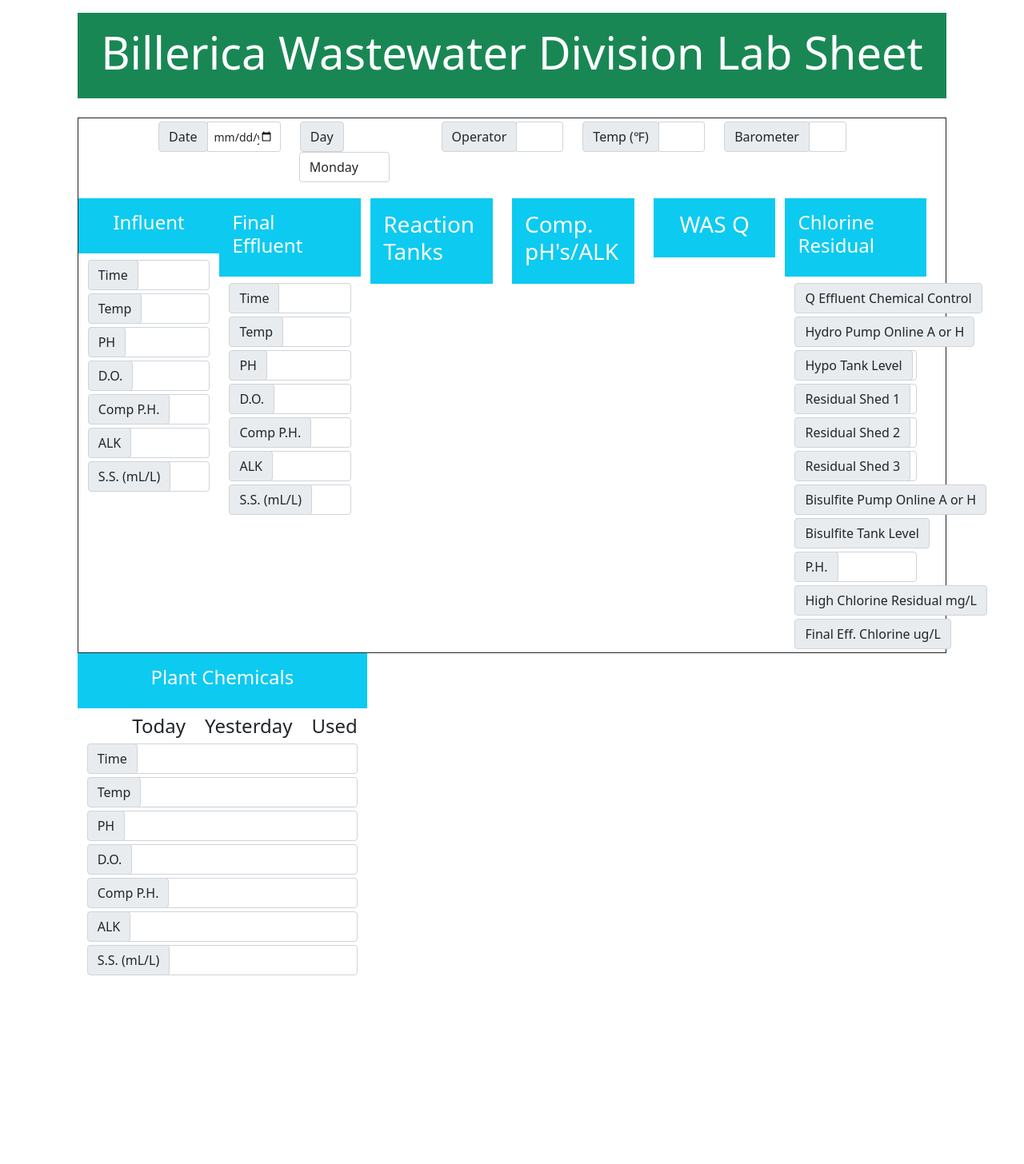
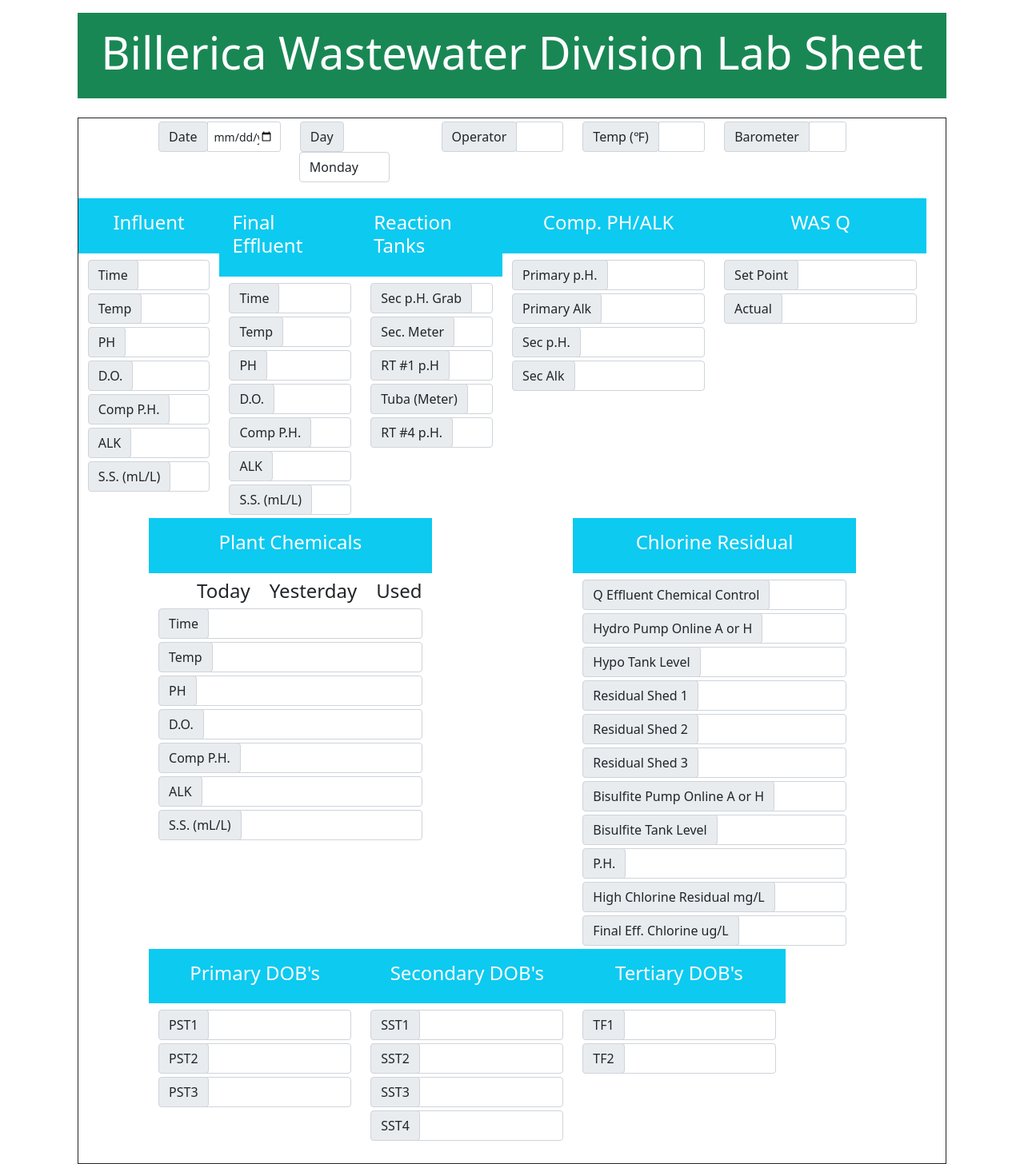
Before and after one commit to DonaldCapodilupo/Ultimate-Wastewater-Program, a Flask app: template templates/Billerica-Division-Lab-Sheet.html in a window 1280 px wide. Shown: the whole page at 80% size. Before the commit the page ends 1220 px from the top, so only its background shows below. Run offline with Flask 2, Linux system fonts and the light colour scheme; the template is opened without the code that fills it, so the values that code supplies are empty.

Commit message:
Changed from individual divs and labels and replaced it with javascript generated divs.

```diff
--- a/templates/Billerica-Division-Lab-Sheet.html
+++ b/templates/Billerica-Division-Lab-Sheet.html
@@ -107,39 +107,65 @@
                 </div>
                 <!--Reaction Tank-->
                 <div class="col-2">
-                    <div class="p-3 mb-2 bg-info text-white d-flex justify-content-center">
-                        <h3>Reaction Tanks</h3>
-                    </div>
-
+                    <div id="Reaction-Tank-Block"></div>
                 </div>
                 <!--COMP. pH/ALK-->
-                <div class="col-2">
-                    <div class="p-3 mb-2 bg-info text-white d-flex justify-content-center">
-                        <h3>Comp. pH's/ALK</h3>
-                    </div>
+                <div class="col-3">
+                    <div id="Composite-PH-and-ALK-Block"></div>
                 </div>
                 <!--WAS Q-->
-                <div class="col-2">
-                    <div class="p-3 mb-2 bg-info text-white d-flex justify-content-center">
-                        <h3>WAS Q</h3>
-                    </div>
+                <div class="col-3">
+                    <div id="Waste-Activated-Sludge-Q-Block"></div>
                 </div>
+            </div>
+
+            <!--Plant Chemicals and Chlorine Residual -->
+            <div class="row" id="row-3">
+                <div class="col-1"></div>
+                <!--Plant Chemicals... -->
+                <div class="col-4">
+                    <div id="Plant-Chemical-Block"></div>
+                </div>
+
+                <div class="col-2"></div>
+
                 <!--Chlorine Residuals -->
-                <div class="col-2">
+                <div class="col-4">
                     <div id="Chlorine-Residual-Block"></div>
                 </div>
+                <div class="col-1"></div>
             </div>
+
+
+
+            <!--Depth's of Blankets -->
+            <div class="row mb-4" id="row-3">
+                <div class="col-1"></div>
+                <!--Primary... -->
+                <div class="col-3">
+                    <div id="Primary-Blanket-Block"></div>
+                </div>
+
+
+
+                <!--Secondary -->
+                <div class="col-3">
+                    <div id="Secondary-Blanket-Block"></div>
+                </div>
+
+                <!--Tertiary -->
+                <div class="col-3">
+                    <div id="Tertiary-Blanket-Block"></div>
+                </div>
+
+                <div class="col-1"></div>
+            </div>
+
 
 
         </div>
 
-        <div class="row">
-            <div class="col-4">
-                    <div id="Plant-Chemical-Block"></div>
-                </div>
 
-
-        </div>
     </div>
     <div class="col-1"></div>
 
@@ -153,11 +179,32 @@
 
         const sub_title = ["Today", "Yesterday", "Used"];
 
+        const reaction_tank_labels = ["Sec p.H. Grab", "Sec. Meter", "RT #1 p.H", "Tuba (Meter)", "RT #4 p.H."];
+
+        const composite_pH_alk_labels = ["Primary p.H.", "Primary Alk", "Sec p.H.", "Sec Alk"];
+
+        const primary_blanket_labels = ["PST1", "PST2", "PST3"];
+
+        const secondary_blanket_labels = ["SST1", "SST2", "SST3", "SST4"];
+
+        const tertiary_blanket_labels = ["TF1", "TF2"];
+
+        const gravity_thickener_labels = ["GT1", "GT2"];
+
+        const was_flow_labels = ["Set Point", "Actual"];
+
 
         create_Table("Chlorine-Residual-Block", "Chlorine Residual", false, chlorine_labels);
         create_Table("Influent-Block", "Influent", false, influent_labels);
         create_Table("Final-Effluent-Block", "Final Effluent", false, influent_labels);
         create_Table("Plant-Chemical-Block", "Plant Chemicals", sub_title, influent_labels);
+        create_Table("Reaction-Tank-Block", "Reaction Tanks", false, reaction_tank_labels);
+        create_Table("Composite-PH-and-ALK-Block", "Comp. PH/ALK", false, composite_pH_alk_labels);
+        create_Table("Waste-Activated-Sludge-Q-Block", "WAS Q", false, was_flow_labels);
+        create_Table("Primary-Blanket-Block", "Primary DOB's", false, primary_blanket_labels);
+        create_Table("Secondary-Blanket-Block", "Secondary DOB's", false, secondary_blanket_labels);
+        create_Table("Tertiary-Blanket-Block", "Tertiary DOB's", false, tertiary_blanket_labels);
+
 
     </script>
 </div>
```
